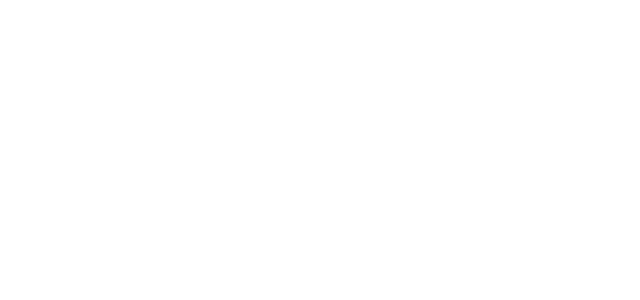
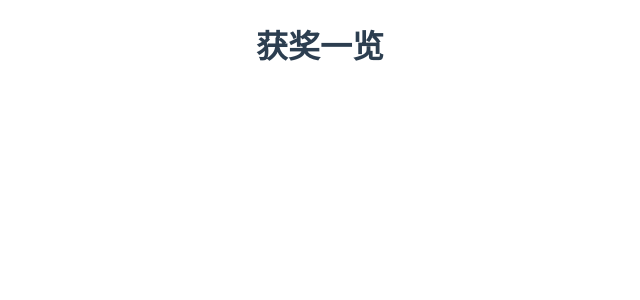
Before and after one commit to yokiyokiyoki/lottery, a Vue app: page /#/show in a window 1280 px wide. Shown: the top 300 px of the page, without its empty margins (320-960 px from the left). Built offline with nearby package versions, Linux system fonts and the light colour scheme.

Commit message:
获奖一览

```diff
--- a/src/components/show.vue
+++ b/src/components/show.vue
@@ -1,7 +1,8 @@
 <template>
   <div class="show">
+      <h1>获奖一览</h1>
       <div v-for='(value,key,index) in allCount' :key='index'>
-          <h1>{{transform(key)}}等奖</h1>
+          <h2>{{transform(key)}}等奖</h2>
           <div class="box">
             <span v-for='i in value' :key='i'>{{i}}</span>
           </div>
@@ -32,12 +33,14 @@ export default {
   },
   mounted() {
     this.allCount = JSON.parse(localStorage.getItem("allLocCount"));
+    console.log(this.allCount);
   }
 };
 </script>
 <style lang="less" scoped>
+.show {
+  height: 800px;
   .box {
-  height: 400px;
     width: 400px;
     span {
       height: 40px;
@@ -45,4 +48,5 @@ export default {
       display: inline-block;
     }
   }
+}
 </style>
```
Lines whose indentation alone changed are shown as unchanged.
